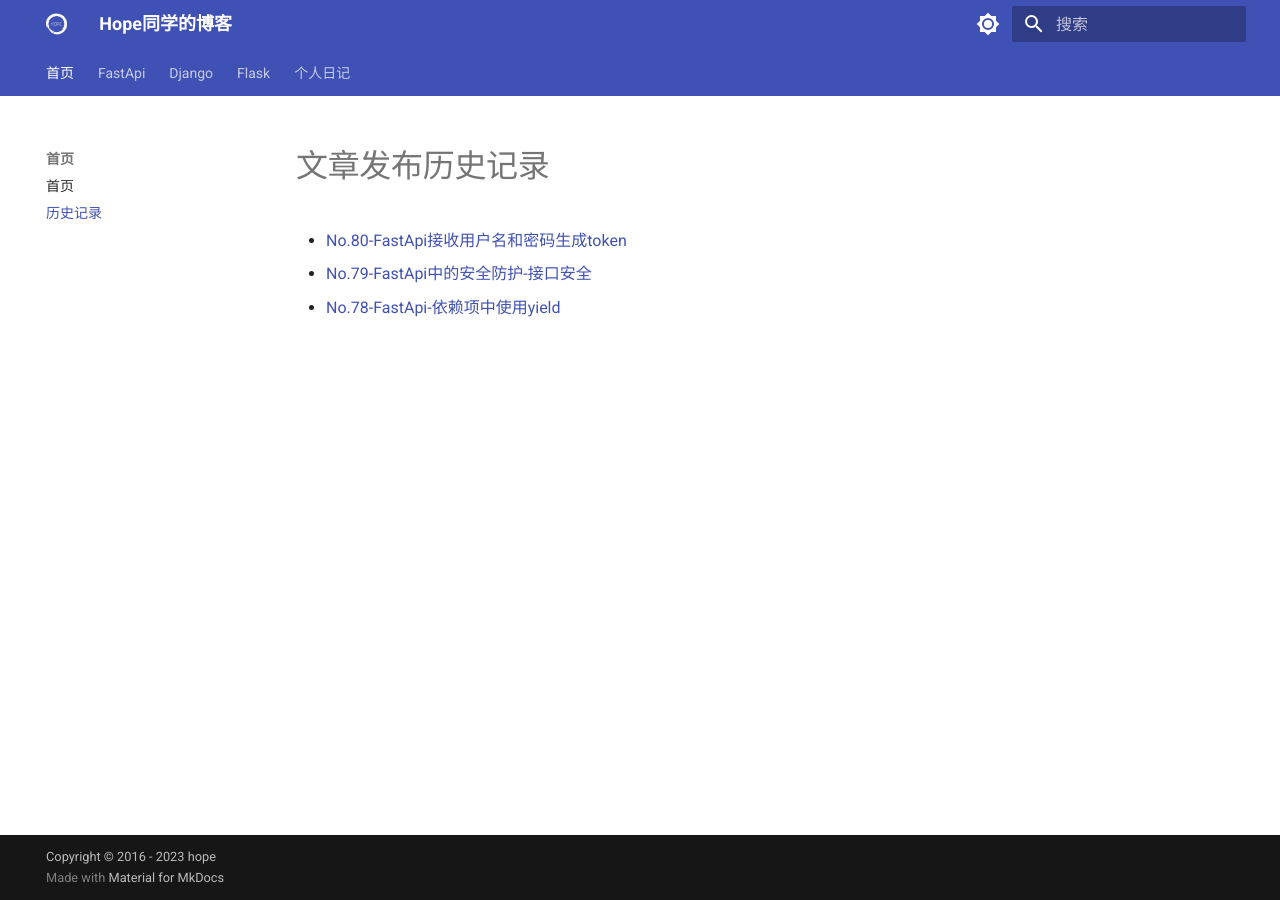
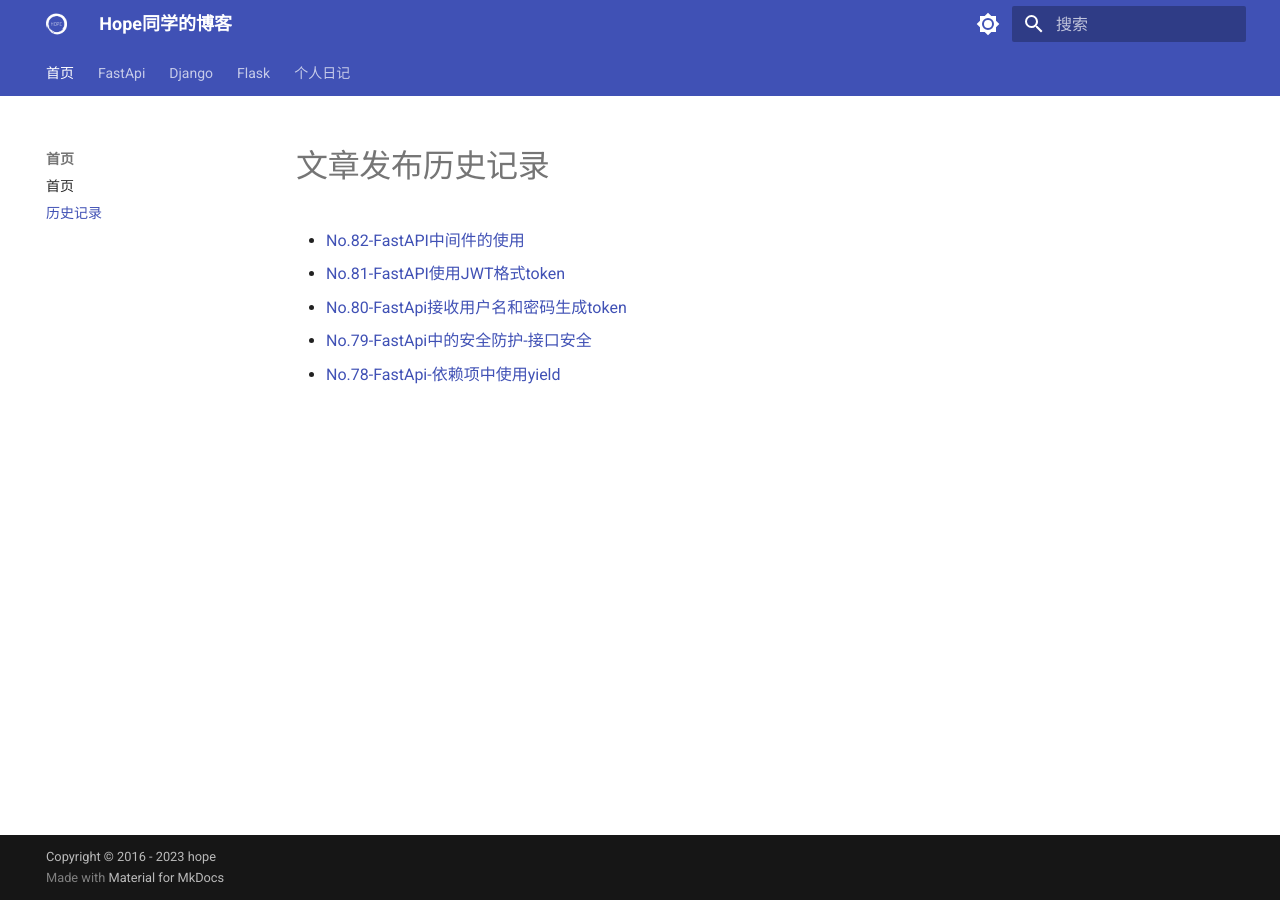
Before and after one commit to Deacone/mkdocs-material-myblog, an MkDocs documentation site: the page built from docs/history.md, in a window 1280 px wide. Built offline with MkDocs 1.6.1 and Material for MkDocs 9.7.7, drawn with Linux system fonts in a browser that asks for light colours.

Commit message:
添加 81、82 两篇文章

```diff
--- a/docs/history.md
+++ b/docs/history.md
@@ -1,5 +1,7 @@
 # 文章发布历史记录
 
+- [No.82-FastAPI中间件的使用](fastapi/No.82-FastAPI中间件的使用.md)
+- [No.81-FastAPI使用JWT格式token](fastapi/No.81-FastAPI使用JWT格式token.md)
 - [No.80-FastApi接收用户名和密码生成token](fastapi/No.80-FastApi接收用户名和密码生成token.md)
 - [No.79-FastApi中的安全防护-接口安全](fastapi/No.79-FastApi中的安全防护-接口安全.md)
 - [No.78-FastApi-依赖项中使用yield](fastapi/No.78-FastApi-依赖项中使用yield.md)
--- a/mkdocs.yml
+++ b/mkdocs.yml
@@ -49,6 +49,8 @@ nav:
       - No.78-FastApi-依赖项中使用yield: fastapi/No.78-FastApi-依赖项中使用yield.md
       - No.79-FastApi中的安全防护-接口安全: fastapi/No.79-FastApi中的安全防护-接口安全.md
       - No.80-FastApi接收用户名和密码生成token: fastapi/No.80-FastApi接收用户名和密码生成token.md
+      - No.81-FastAPI使用JWT格式token: fastapi/No.81-FastAPI使用JWT格式token.md
+      - No.82-FastAPI中间件的使用: fastapi/No.82-FastAPI中间件的使用.md
   - Django:
       - 首页: django/index.md
   - Flask:
```
